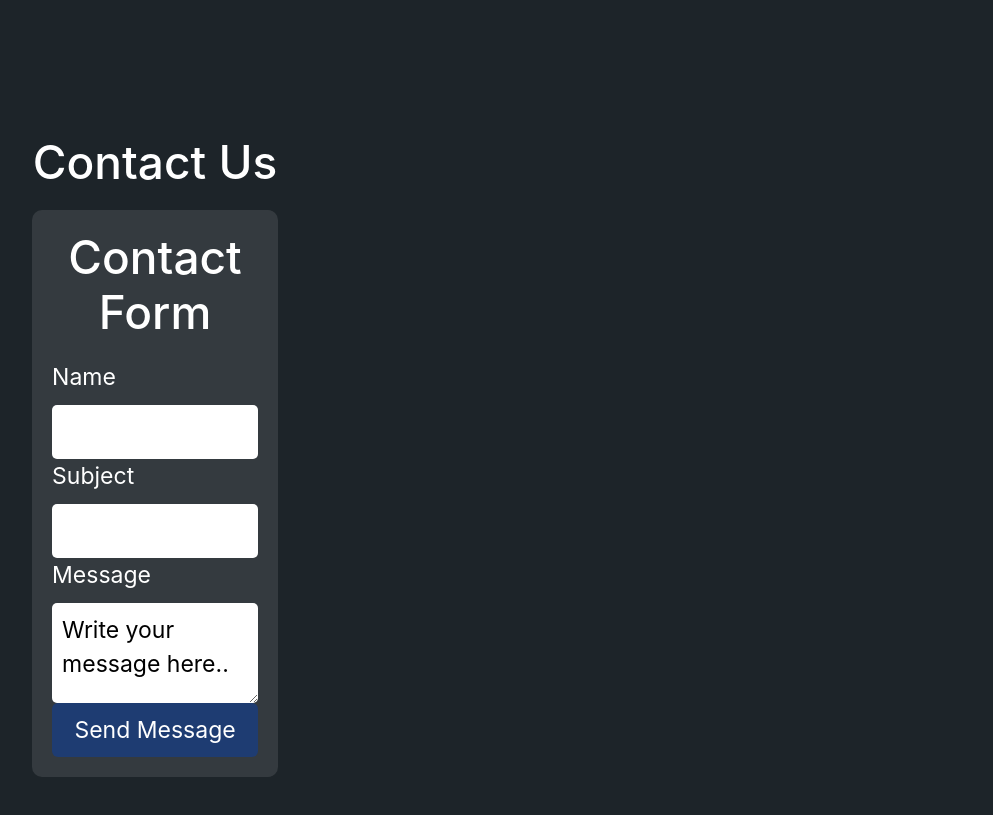
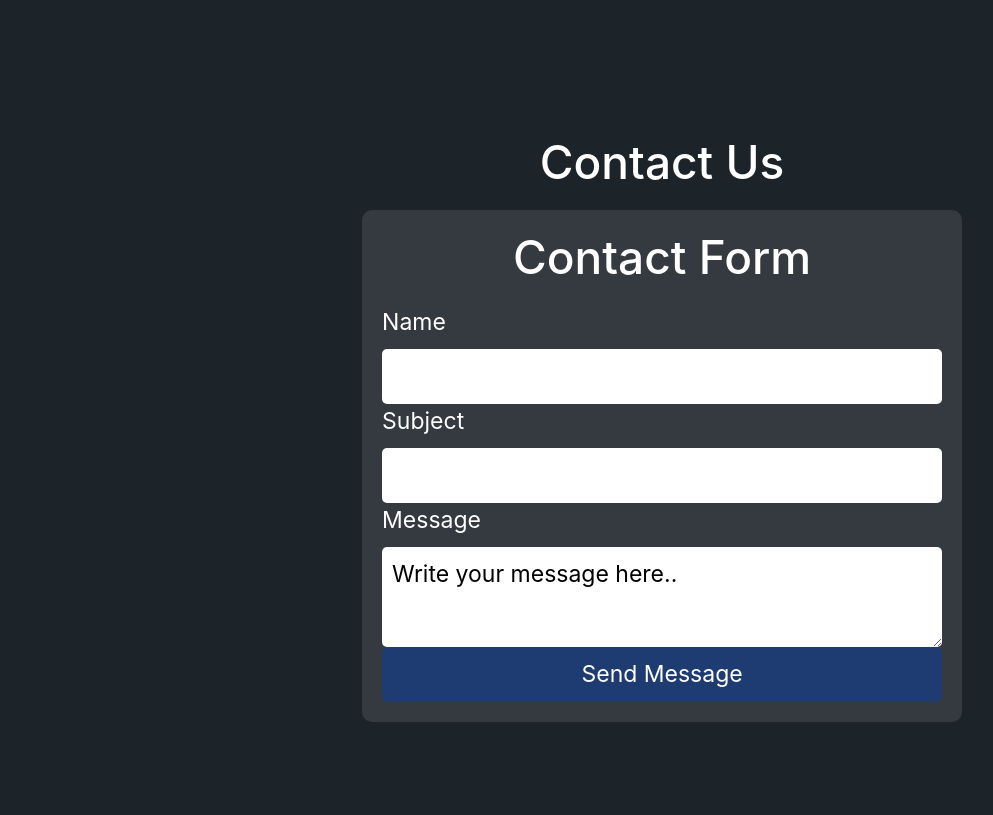
Before and after one commit to saichethanr/mini-project, a React (Create React App) app in the folder frontend/: page / in a window 1280 px wide. Shown: the part 2860-3675 px from the top of the page, without its empty margins (238-1231 px from the left). Built offline with nearby package versions, Linux system fonts and the light colour scheme; no server answers.

Commit message:
changes made

```diff
--- a/frontend/src/css/Contact.css
+++ b/frontend/src/css/Contact.css
@@ -1,7 +1,10 @@
 /* Contact.css */
 
 
-
+#contact{
+  width: 900px;
+  margin-left: 12rem;
+}
 .container {
   width: 80%;
   margin: auto;
```
